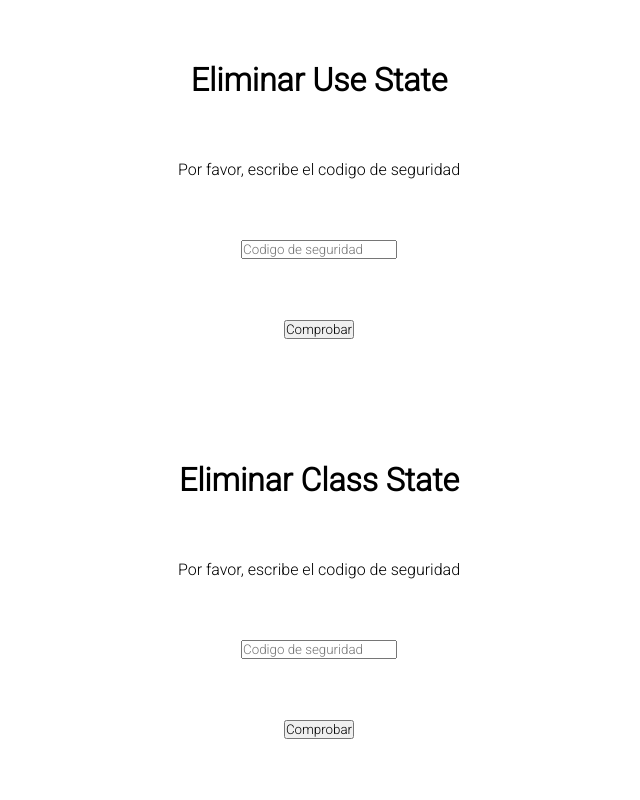
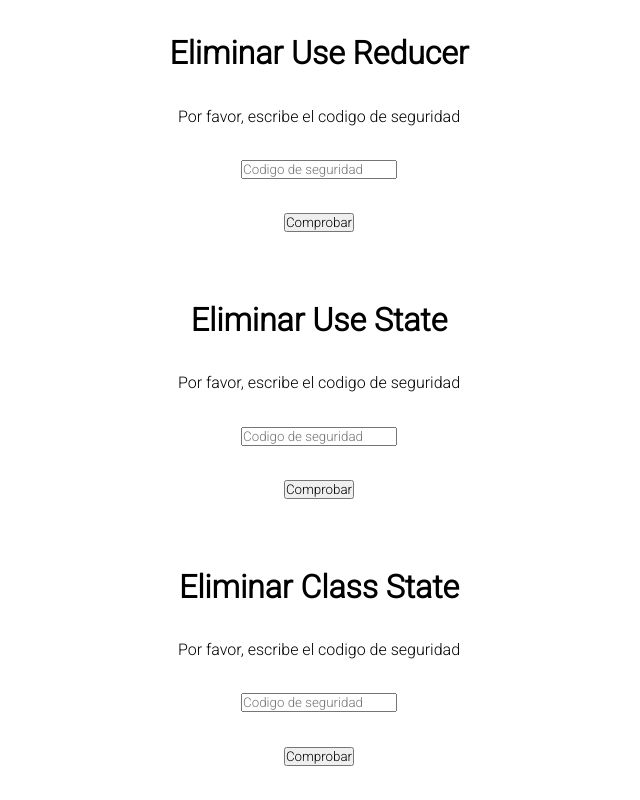
Before and after one commit to AndresCalvoG/ToDoList, a React (Create React App) app: page / in a window 1280 px wide. Shown: the whole page, without its empty margins (321-961 px from the left). Built offline with nearby package versions, Linux system fonts and the light colour scheme.

Commit message:
end step 14 useReducer

```diff
--- a/src/App/App2.js
+++ b/src/App/App2.js
@@ -1,4 +1,4 @@
-import React, { useState, useEffect } from "react";
+import React, { useState, useEffect, useReducer } from "react";
 import Styled from "styled-components";
 
 const CODE = "paradigma";
@@ -25,7 +25,7 @@
   height: "50vh";
 `;
 
-function UseReducer() {
+function UseReducer({ name }) {
   const initialState = {
     value: "",
     error: false,
@@ -33,19 +33,117 @@
     deleted: false,
     confirmed: false,
   };
-
-  const reducerObject = (state) => ({
-    ERROR: { ...state, error: true, loading: false },
-    CHECK: { ...state, loading: true },
+  const reducerObject = (state, payload) => ({
+    CONFIRM: {
+      ...state,
+      error: false,
+      loading: false,
+      confirmed: true,
+    },
+    ERROR: {
+      ...state,
+      error: true,
+      loading: false,
+    },
+    WRITE: {
+      ...state,
+      value: payload,
+    },
+    CHECK: {
+      ...state,
+      loading: true,
+    },
+    DELETE: {
+      ...state,
+      deleted: true,
+    },
+    RESET: {
+      ...state,
+      confirmed: false,
+      deleted: false,
+      value: "",
+    },
   });
-
   const reducer = (state, action) => {
     if (reducerObject(state)[action.type]) {
-      return reducerObject(state)[action.type];
+      return reducerObject(state, action.payload)[action.type];
     } else {
       return state;
     }
   };
+  const [state, dispatch] = useReducer(reducer, initialState);
+
+  useEffect(() => {
+    if (state.loading) {
+      setTimeout(() => {
+        if (state.value === CODE) {
+          dispatch({ type: "CONFIRM" });
+        } else {
+          dispatch({ type: "ERROR" });
+        }
+      }, 3000);
+    }
+  }, [state.loading]);
+
+  if (!state.deleted && !state.confirmed) {
+    return (
+      <Container>
+        <h1>Eliminar {name}</h1>
+        <p>Por favor, escribe el codigo de seguridad</p>
+        {state.error && !state.loading && <p>Error: el codigo es incorrecto</p>}
+        {state.loading && <p>Cargando...</p>}
+        <input
+          value={state.value}
+          onChange={(e) => {
+            dispatch({ type: "WRITE", payload: e.target.value });
+          }}
+          placeholder="Codigo de seguridad"
+        />
+        <button onClick={() => dispatch({ type: "CHECK" })}>Comprobar</button>
+      </Container>
+    );
+  } else if (state.confirmed && !state.deleted) {
+    return (
+      <Container>
+        <p>Confirmacion, ¿Seguro desea eliminar?</p>
+        <button onClick={() => dispatch({ type: "DELETE" })}>
+          Si, eliminar
+        </button>
+        <button onClick={() => dispatch({ type: "RESET" })}>
+          No, regresar
+        </button>
+      </Container>
+    );
+  } else {
+    return (
+      <Container>
+        <p>Eliminacion</p>
+        <button onClick={() => dispatch({ type: "RESET" })}>
+          Resetear, ir a inicio
+        </button>
+      </Container>
+    );
+  }
+  // const initialState = {
+  //   value: "",
+  //   error: false,
+  //   loading: false,
+  //   deleted: false,
+  //   confirmed: false,
+  // };
+
+  // const reducerObject = (state) => ({
+  //   ERROR: { ...state, error: true, loading: false },
+  //   CHECK: { ...state, loading: true },
+  // });
+
+  // const reducer = (state, action) => {
+  //   if (reducerObject(state)[action.type]) {
+  //     return reducerObject(state)[action.type];
+  //   } else {
+  //     return state;
+  //   }
+  // };
 }
 
 function UseState({ name }) {
@@ -173,6 +271,7 @@
 function App2() {
   return (
     <App>
+      <UseReducer name="Use Reducer" />
       <UseState name="Use State" />
       <ClassState name="Class State" />
     </App>
```
